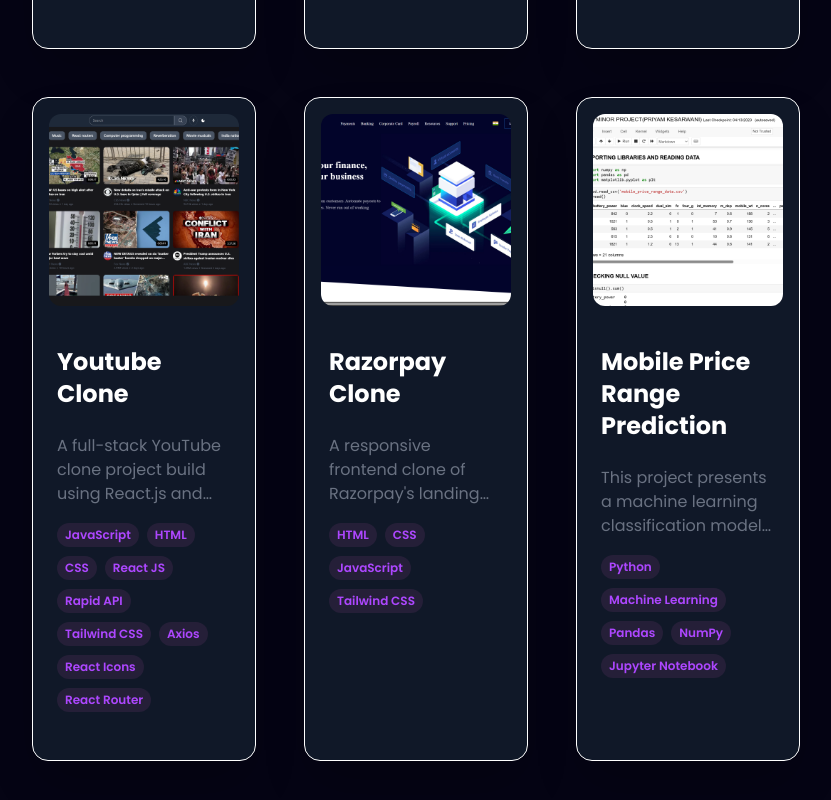
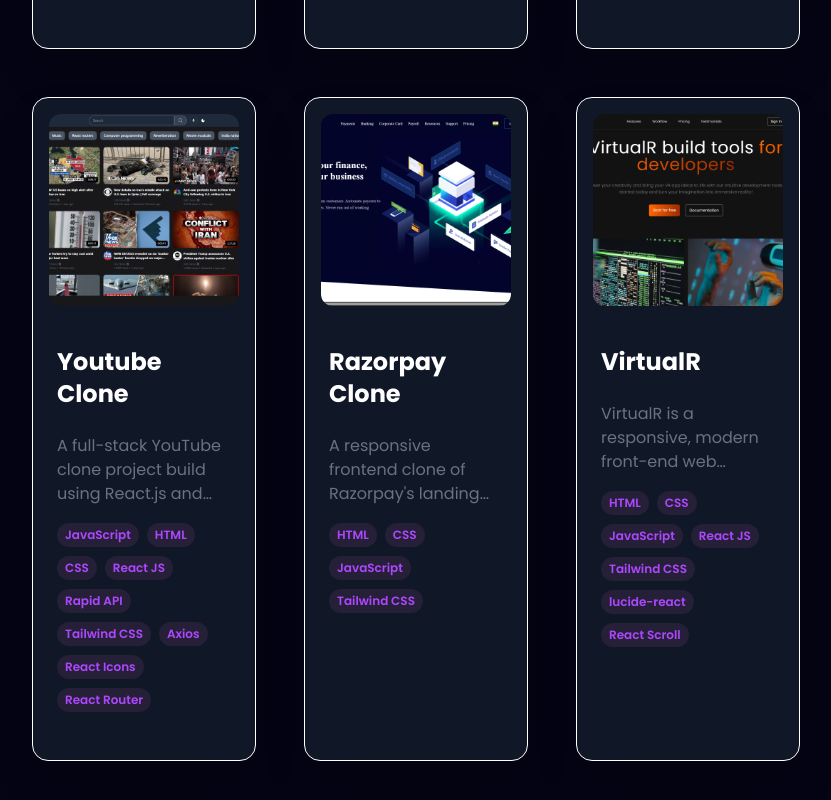
Before and after one commit to Priyam-Kesarwani/My_Portfolio, a React (Vite) app: page / in a window 1280 px wide. Shown: the part 3121-3921 px from the top of the page, without its empty margins (224-1055 px from the left). Built offline with nearby package versions, Linux system fonts and the light colour scheme.

Commit message:
Initial commit

```diff
--- a/src/components/Work/Work.jsx
+++ b/src/components/Work/Work.jsx
@@ -112,14 +112,14 @@
                   >
                     View Code
                   </a>
-                  {/* <a
+                  <a
                     href={selectedProject.webapp}
                     target="_blank"
                     rel="noopener noreferrer"
                     className="w-1/2 bg-purple-600 hover:bg-purple-800 text-white lg:px-6 lg:py-2 px-2 py-1 rounded-xl lg:text-xl text-sm font-semibold text-center"
                   >
                     View Live
-                  </a> */}
+                  </a>
                 </div>
               </div>
             </div>
--- a/src/constants.js
+++ b/src/constants.js
@@ -50,7 +50,7 @@
 import youtubeCloneLogo from './assets/work_logo/Youtube_Clone.png';
 import razorpayClone from './assets/work_logo/Razorpay_Clone.png';
 import machineLearningLogo from './assets/work_logo/ML_Project.png';
-
+import virtualRLogo from './assets/work_logo/VirtualR.png';
 
 export const SkillsInfo = [
   {
@@ -216,7 +216,7 @@
       image: chessGameLogo,
       tags: ["HTML", "CSS", "Javascript", "Node.js", "Express", "Socket.io", "Tailwind CSS", "Chess.js"],
       github: "https://github.com/Priyam-Kesarwani/Chess_Game",
-      webapp: "",
+      webapp: "https://chess-game-41r5.onrender.com",
     },
     {
       id: 3,
@@ -226,7 +226,7 @@
       image: youtubeCloneLogo,
       tags: ["JavaScript", "HTML", "CSS", "React JS", "Rapid API", "Tailwind CSS", "Axios", "React Icons", "React Router"],
       github: "https://github.com/Priyam-Kesarwani/Youtube_Clone",
-      webapp: "",
+      webapp: "https://youtube-clone-by-star.vercel.app/",
     },
     {
       id: 4,
@@ -236,16 +236,16 @@
       image: razorpayClone,
       tags: ["HTML", "CSS", "JavaScript", "Tailwind CSS"],
       github: "https://github.com/Priyam-Kesarwani/Razorpay_Clone",
-      webapp: "",
+      webapp: "https://razorpay-clone-by-star.vercel.app/",
     },
     {
       id: 5,
-      title: "Mobile Price Range Prediction",
+      title: "VirtualR",
       description:
-        "This project presents a machine learning classification model designed to predict the price range of mobile phones based on various specifications. It serves as a practical application of supervised learning techniques using Python.",
-      image: machineLearningLogo,
-      tags: ["Python", "Machine Learning", "Pandas", "NumPy", "Jupyter Notebook", ],
-      github: "https://github.com/Priyam-Kesarwani/Mobile-Price-Range-Prediction",
-      webapp: "",
+        "VirtualR is a responsive, modern front-end web application built with React and Tailwind CSS. It features smooth scrolling navigation, mobile-friendly menus, and clearly structured sections including Home, Features, Pricing, Contact, and Sign-In/Create Account flow.",
+      image: virtualRLogo,
+      tags: ["HTML", "CSS", "JavaScript", "React JS", "Tailwind CSS", "lucide-react", "React Scroll"],
+      github: "https://github.com/Priyam-Kesarwani/VirtualR",
+      webapp: "https://virtual-r-frontend-project.vercel.app/",
     },
   ];
```
Also changed, not shown: src/assets/work_logo/VirtualR.png (added).
